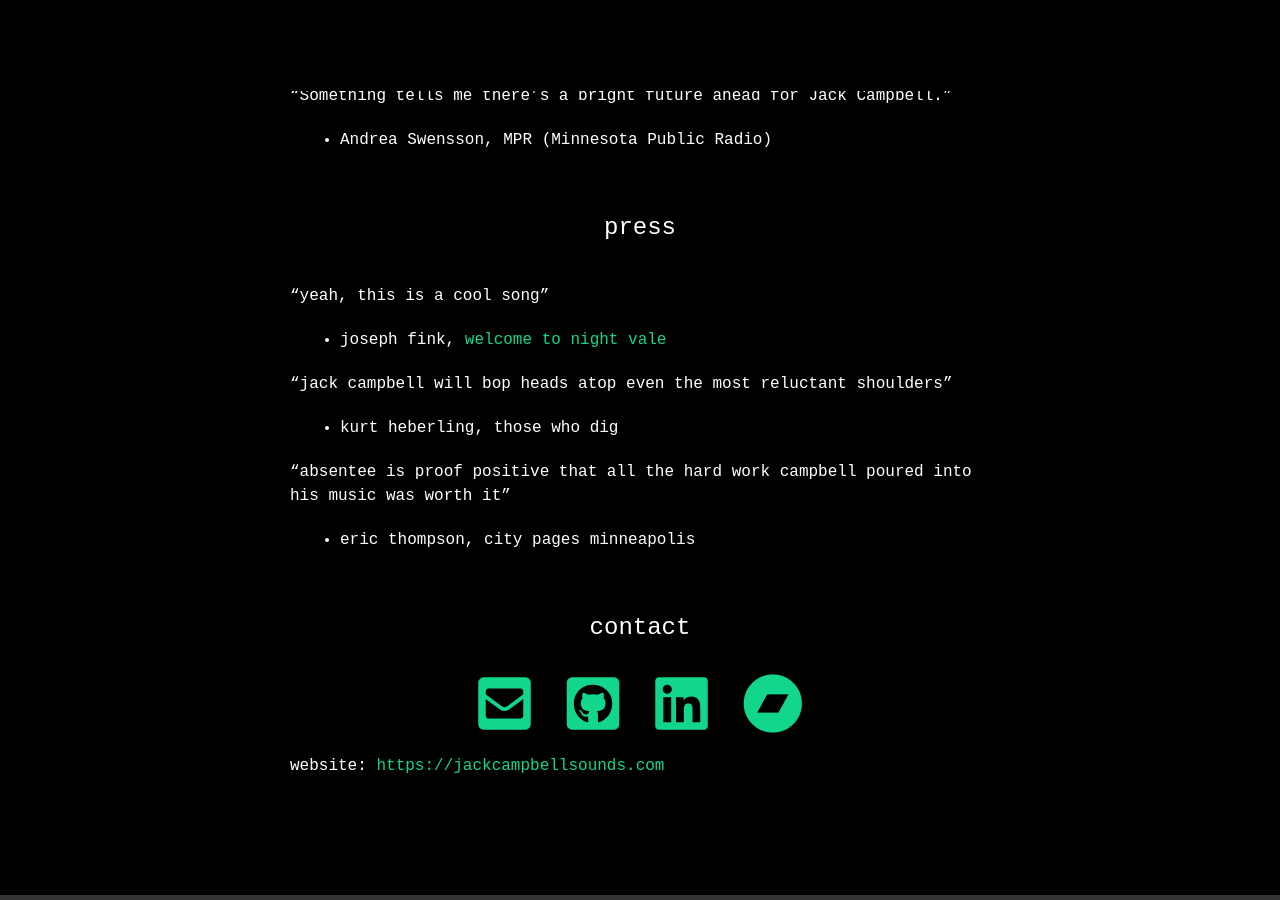
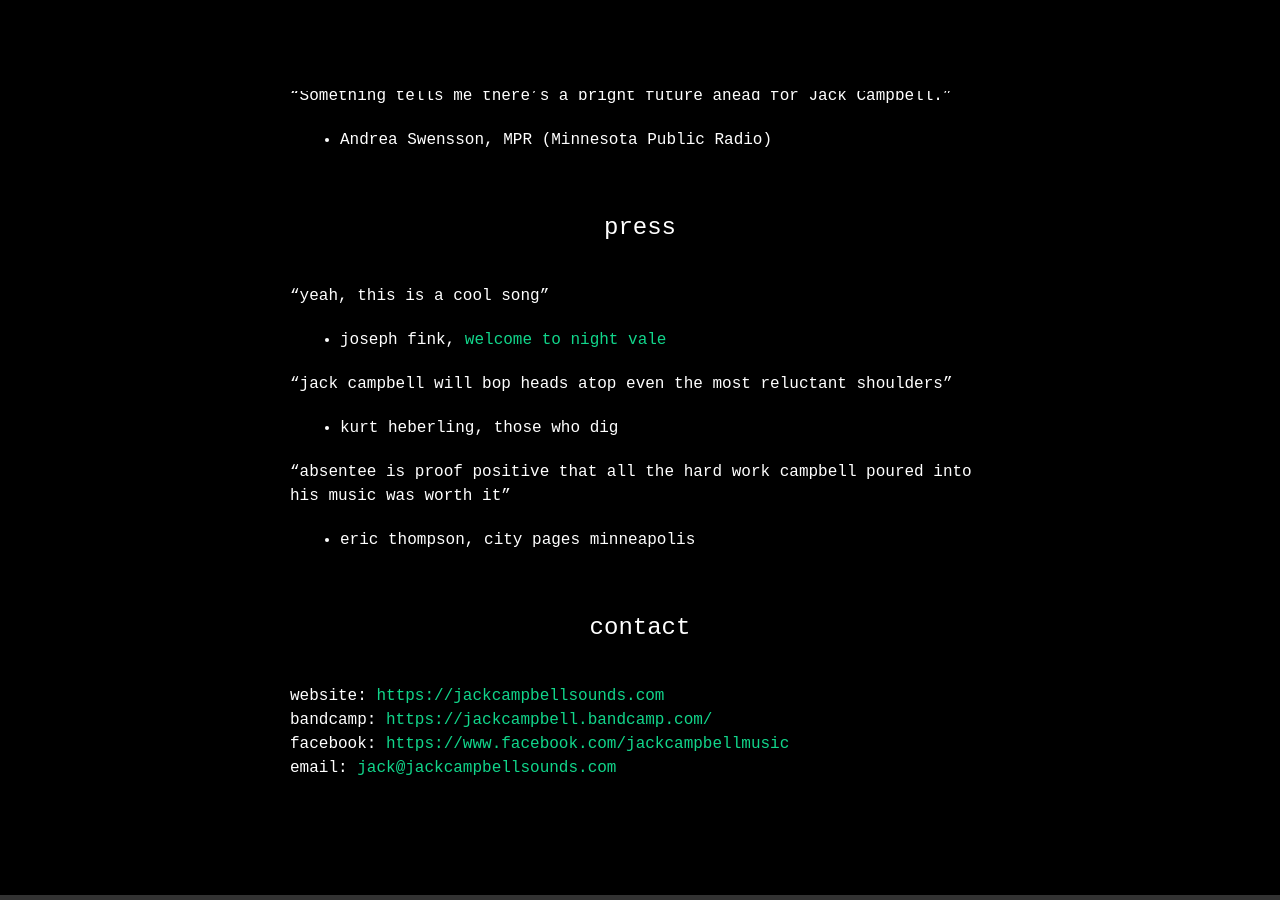
Before and after one commit to jcampbellcodes/jcampbellcodes_og.github.io, a Jekyll site: the page built from musician.md, in a window 1280 px wide and 900 px high, scrolled down 1033 px. Built offline with Jekyll 4.4.1, drawn with Linux system fonts in a browser that asks for light colours; nearby versions of some CDN libraries.

Commit message:
Update press packet and musician page

```diff
--- a/musician.md
+++ b/musician.md
@@ -76,11 +76,12 @@ was worth it"
 <br>
 # <center> contact </center>
 <br>
-<span class="contacticon center">
-	<a href="mailto:jackcampbell@acm.org"><i class="fa fa-envelope-square"></i></a>
-	<a href="https://github.com/jcampbellcodes" target="_blank"><i class="fab fa-github-square"></i></a>
-	<a href="https://www.linkedin.com/in/jackwcampbell/" target="_blank"><i class="fab fa-linkedin"></i></a>
-	<a href="https://jackcampbell.bandcamp.com/" target="_blank"><i class="fab fa-bandcamp"></i></a>
-</span>
 
 website: [https://jackcampbellsounds.com](https://jackcampbellsounds.com)
+<br>
+bandcamp: [https://jackcampbell.bandcamp.com/](https://jackcampbell.bandcamp.com/)
+<br>
+facebook: [https://www.facebook.com/jackcampbellmusic](https://www.facebook.com/jackcampbellmusic)
+<br>
+email: [jack@jackcampbellsounds.com](mailto:jack@jackcampbellsounds.com)
+<br>
```
Also changed, not shown: 1 other file.
